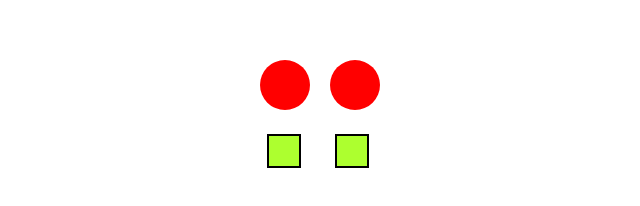
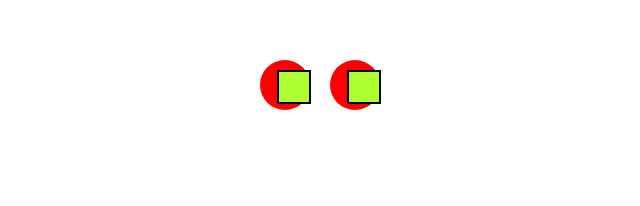
Before and after one commit to filipHartman/binary_game_js, a plain HTML site: page index.html in a window 1280 px wide. Both pictures are taken after a click on the button "Start game". Shown: the whole page, without its empty margins (235-875 px from the left). Drawn offline with Linux system fonts and the light colour scheme.

Commit message:
one commit is not enough

```diff
--- a/script.js
+++ b/script.js
@@ -1,37 +1,47 @@
-let buttons = document.querySelectorAll('.button');
+const gameArea = document.querySelector("#game");
+const form = document.querySelector("#numberSelectionForm");
 
 function prepareGame(numberOfBulbs) {
-    let gameContainer = document.getElementById('game');
-    let htmlToCreateBulbs = '<div id="bulbsContainer">';
-    let htmlToCreateButtons = '<div id="buttonsContainer">';
 
     for (let i = numberOfBulbs - 1; i >= 0; i--) {
-        let bulbId = 'bulb' + i;
-        let buttonId = 'button' + i;
-        htmlToCreateBulbs += '<span class="bulb" id="' + bulbId + '"></span>';
-        htmlToCreateButtons += '<span class="button" id="' + buttonId + '" onclick="changeColorOfBulb('+ bulbId + ')"></span>';
-    }
-
-    htmlToCreateBulbs +='</div>';
-    htmlToCreateButtons +='</div>';
-
-    gameContainer.innerHTML= htmlToCreateBulbs + htmlToCreateButtons;
-
-}
-function changeColorOfBulb(bulbId) {
-    console.log(bulbId.innerHTML);
-    console.log(bulbId.style.backgroundColor === 'red');
-    // let bulb = document.getElementById(bulbId);
-    if (bulbId.style.backgroundColor === 'red') {
-        bulbId.style.backgroundColor = 'green';
-    } else {
-        bulbId.style.backgroundColor = 'red';
+        createBulb();
     }
 }
 
+
+function changeColorOfBulb() {
+   this.parentNode.classList.toggle("clicked")
+}
+
+function getNumbersOfBulbsFromForm() {
+    let numberOfBulbs = 0;
+    for (let i = 0; i < form.length; i++) {
+        if (form[i].checked) {
+            numberOfBulbs = form[i].value
+        }
+    }
+    return numberOfBulbs;
+}
+
 function startGame() {
-    let numberOfBulbs = document.querySelector('input[name="numberOfBulbs"]:checked').value;
+   let numberOfBulbs = getNumbersOfBulbsFromForm();
     document.getElementById("startGamePanel").style.display = 'none';
+
     prepareGame(numberOfBulbs);
 }
-// prepareGame(4);
+
+function createBulb(){
+   const bulb =  document.createElement("div");
+    bulb.classList.add("bulb");
+    const btn = createButton();
+    bulb.appendChild(btn);
+    gameArea.appendChild(bulb);
+}
+
+
+function createButton(){
+    const button = document.createElement("div");
+    button.classList.add("button");
+    button.onclick = changeColorOfBulb;
+    return button
+}
--- a/style.css
+++ b/style.css
@@ -45,3 +45,7 @@
     margin-right: 17px;
     cursor: pointer;
 }
+
+.clicked{
+    background-color: green;
+}
```
